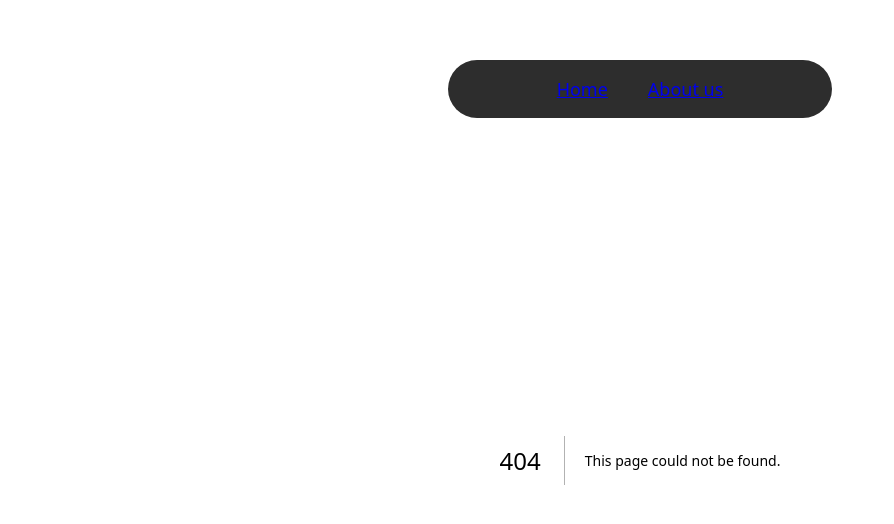
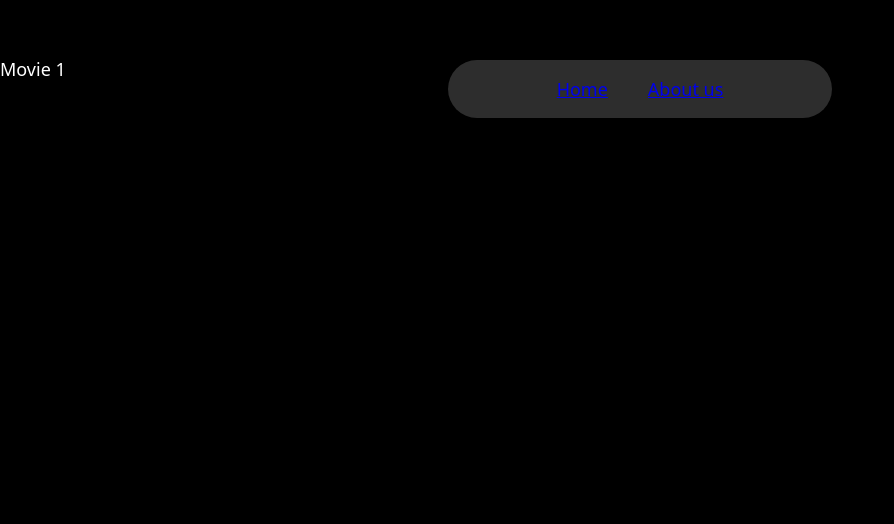
Before and after one commit to bom0320/movie-rebuild, a Next.js app: page /movies/1 in a window 1280 px wide. Before the commit this address had no page. Shown: the top 524 px of the page, without its empty margins (0-894 px from the left). Built offline with nearby package versions, Linux system fonts and the light colour scheme.

Commit message:
movie folder

```diff
--- /dev/null
+++ b/app/(movies)/movies/[id]/page.tsx
@@ -0,0 +1,3 @@
+export default function DetailMovies({ params: { id } }) {
+    return <div>Movie {id}</div>
+}
```
